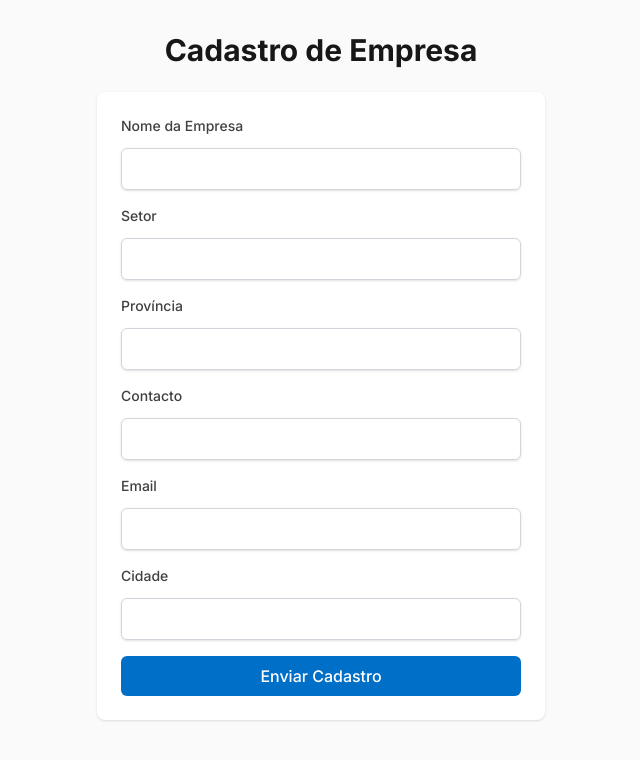
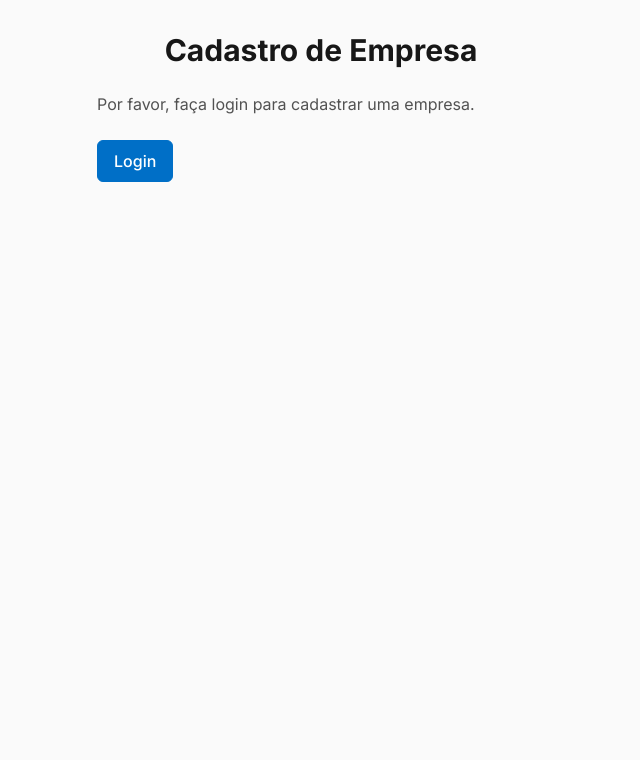
Before and after one commit to negomapaangola-svg/NegoMapa-site, a Next.js app: page /cadastrar-empresa in a window 1280 px wide. Shown: the top 760 px of the page, without its empty margins (319-959 px from the left). Built offline with nearby package versions, Linux system fonts and the light colour scheme; no server answers.

Commit message:
fix: protect company registration with authenticated user

```diff
--- a/src/app/cadastrar-empresa/page.tsx
+++ b/src/app/cadastrar-empresa/page.tsx
@@ -27,6 +27,36 @@ export default function CadastrarEmpresaPage() {
     "idle" | "submitting" | "success"
   >("idle")
   const [redirect, setRedirect] = React.useState(false)
+  const [user, setUser] = React.useState<any>(null)
+  const [loading, setLoading] = React.useState(true)
+
+  React.useEffect(() => {
+    async function fetchUser() {
+      const { data } = await supabase.auth.getUser()
+      setUser(data.user ?? null)
+      setLoading(false)
+    }
+    fetchUser()
+  }, [])
+
+  if (!user) {
+    return (
+      <div className="min-h-screen p-4 md:p-8 bg-neutral-50 dark:bg-neutral-900">
+        <div className="max-w-md mx-auto space-y-6">
+          <h1 className="text-2xl md:text-3xl font-bold text-neutral-900 dark:text-neutral-100 text-center">
+            Cadastro de Empresa
+          </h1>
+          <p className="text-neutral-600 dark:text-neutral-400">Por favor, faça login para cadastrar uma empresa.</p>
+          <a
+            href="/login"
+            className="inline-flex items-center px-4 py-2 border border-primary-600 rounded-md bg-primary-600 text-white font-medium hover:bg-primary-700 transition-colors"
+          >
+            Login
+          </a>
+        </div>
+      </div>
+    )
+  }
 
   const handleChange = (
     e: React.ChangeEvent<HTMLInputElement | HTMLTextAreaElement>,
@@ -66,6 +96,7 @@ export default function CadastrarEmpresaPage() {
     const { data, error } = await supabase
       .from("companies")
       .insert({
+        user_id: user.id,
         name: formData.name,
         slug,
         sector: formData.sector,
```
